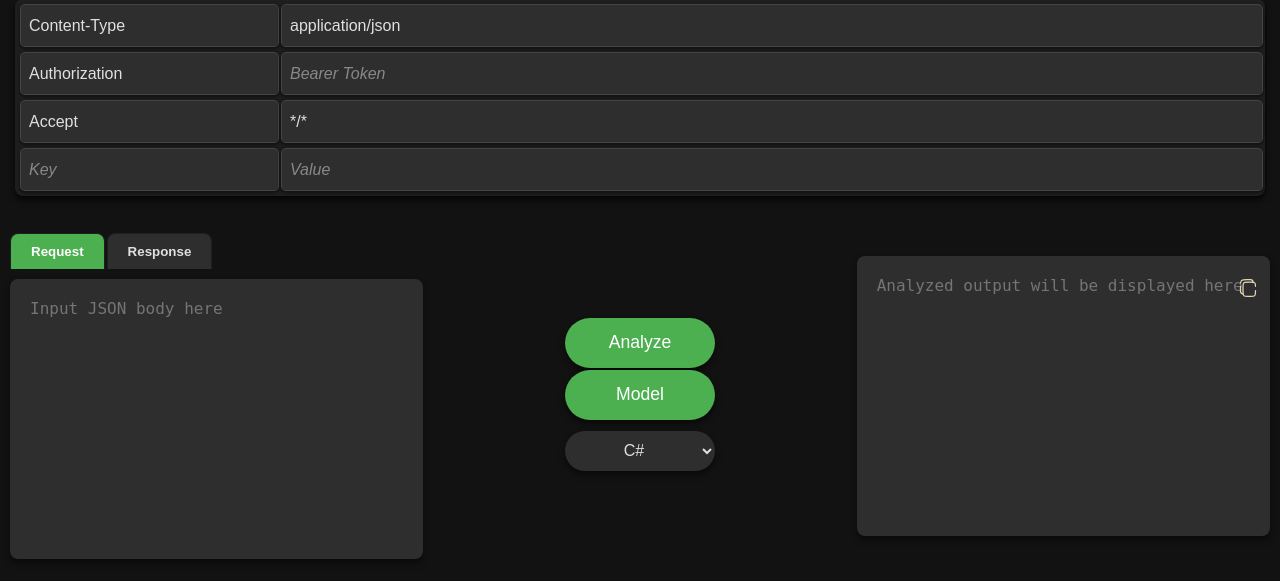
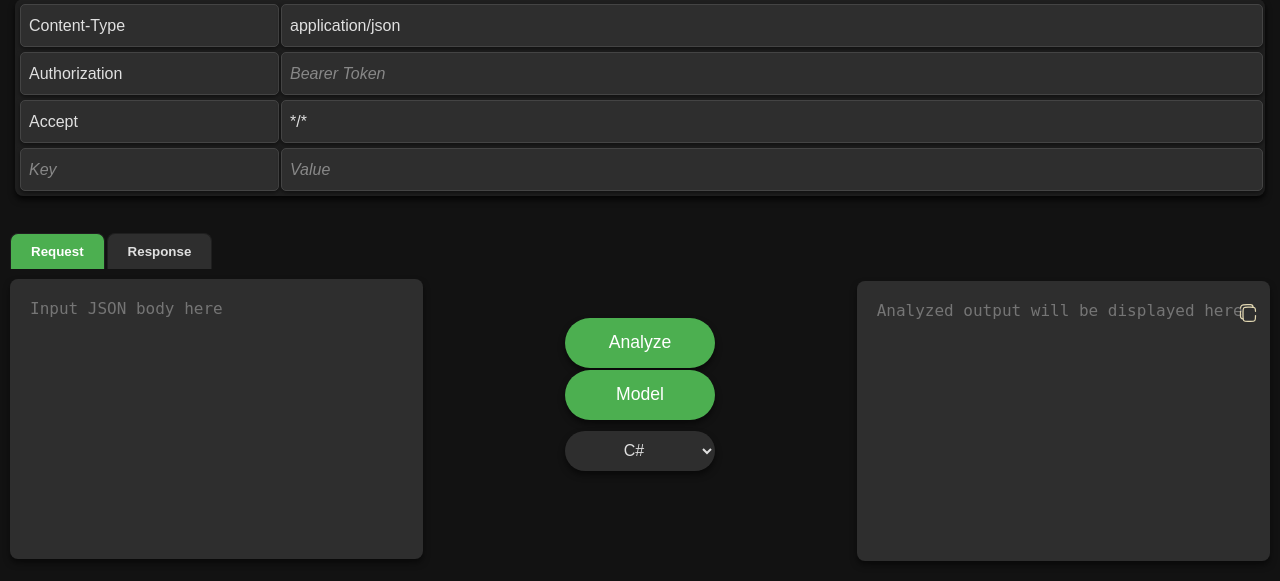
Before and after one commit to aviman1258/my-pal-json, a Flask app: page / in a window 1280 px wide. Shown: the part 219-800 px from the top of the page. Run offline with Flask 3, Linux system fonts and the light colour scheme.

Commit message:
fixing outputBox position

```diff
--- a/web/static/styles/lightstyle.css
+++ b/web/static/styles/lightstyle.css
@@ -149,6 +149,7 @@ h1 {
 
 .output-container {
     position: relative;
+    top: 25px;
     width: 100%;
     height: 80%;
     padding: 0;
--- a/web/static/styles/style.css
+++ b/web/static/styles/style.css
@@ -149,6 +149,7 @@ h1 {
 
 .output-container {
     position: relative;
+    top: 25px;
     width: 100%;
     height: 80%;
     padding: 0;
```
